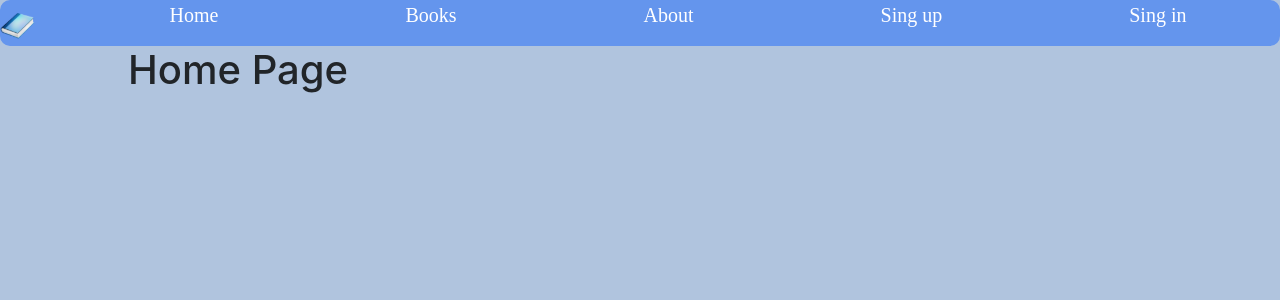
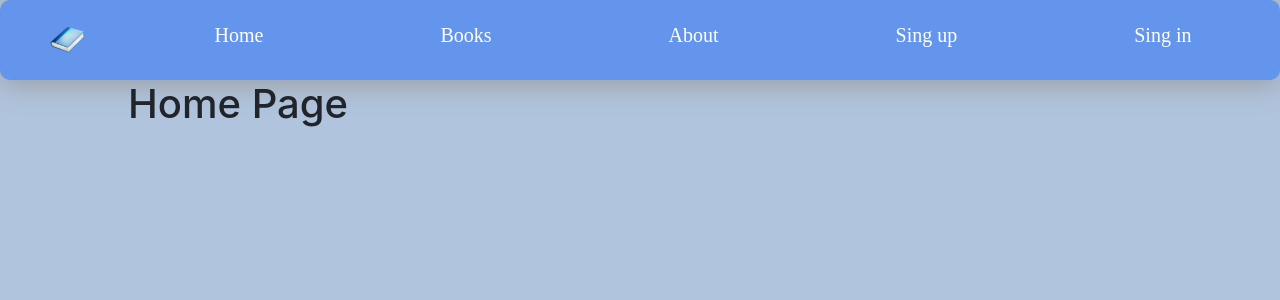
Before and after one commit to noemitth10/Ekecluded_2021-2, a React (Create React App) app in the folder client/: page / in a window 1280 px wide. Shown: the top 300 px of the page. Built offline with nearby package versions, Linux system fonts and the light colour scheme.

Commit message:
Update Nav.js
I positioned the img in the nav.

```diff
--- a/client/src/Nav.css
+++ b/client/src/Nav.css
@@ -1,10 +1,14 @@
 nav {
     display: flex;
     justify-content: space-around;
-    align-items: center;
-    min-height: 5vh;
+    align-items:baseline;
+    min-height: 10vh;
+    background: #6495ED;
     border-radius: 10px;
-    background: #6495ED;
+    box-shadow: 0px 3px 30px #999;
+    position: -webkit-sticky;
+    position: sticky;
+    top: 0;
 }
 
 .nav-style {
@@ -16,8 +20,14 @@ nav {
 }
 
 .nav-links {
+    text-decoration: none;
     color:white ;
     font-family: 'Copperplate';
     font-size: 20px;
     text-decoration: none;
+    margin-top: 20px;
 }
+
+img {
+    margin-left: 50px;
+}
```
